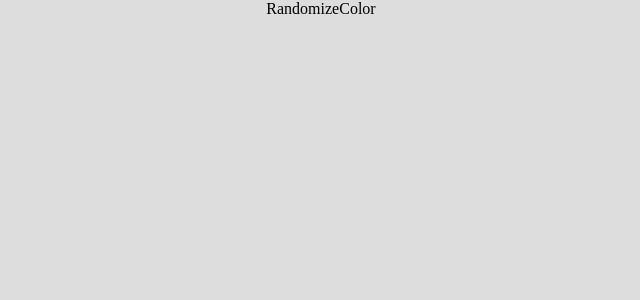
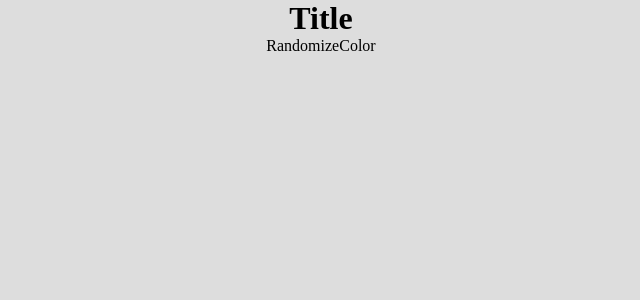
Before and after one commit to mary3210/PhaseOneProject, a React (Create React App) app: page / in a window 1280 px wide. Shown: the top 300 px of the page, without its empty margins (319-959 px from the left). Built offline with nearby package versions, Linux system fonts and the light colour scheme.

Commit message:
import Title component in RandomizeColor

```diff
--- a/src/projects/02-RandomizeColors/RandomizeColors.jsx
+++ b/src/projects/02-RandomizeColors/RandomizeColors.jsx
@@ -1,9 +1,11 @@
 import React from 'react';
-
+import Title from '../components/Title';
 export default function RandomizeColors (){
 
     return(
-        <div>RandomizeColor</div>
+        <div className="container">
+            <Title />
+             RandomizeColor</div>
 
 
     )
```
